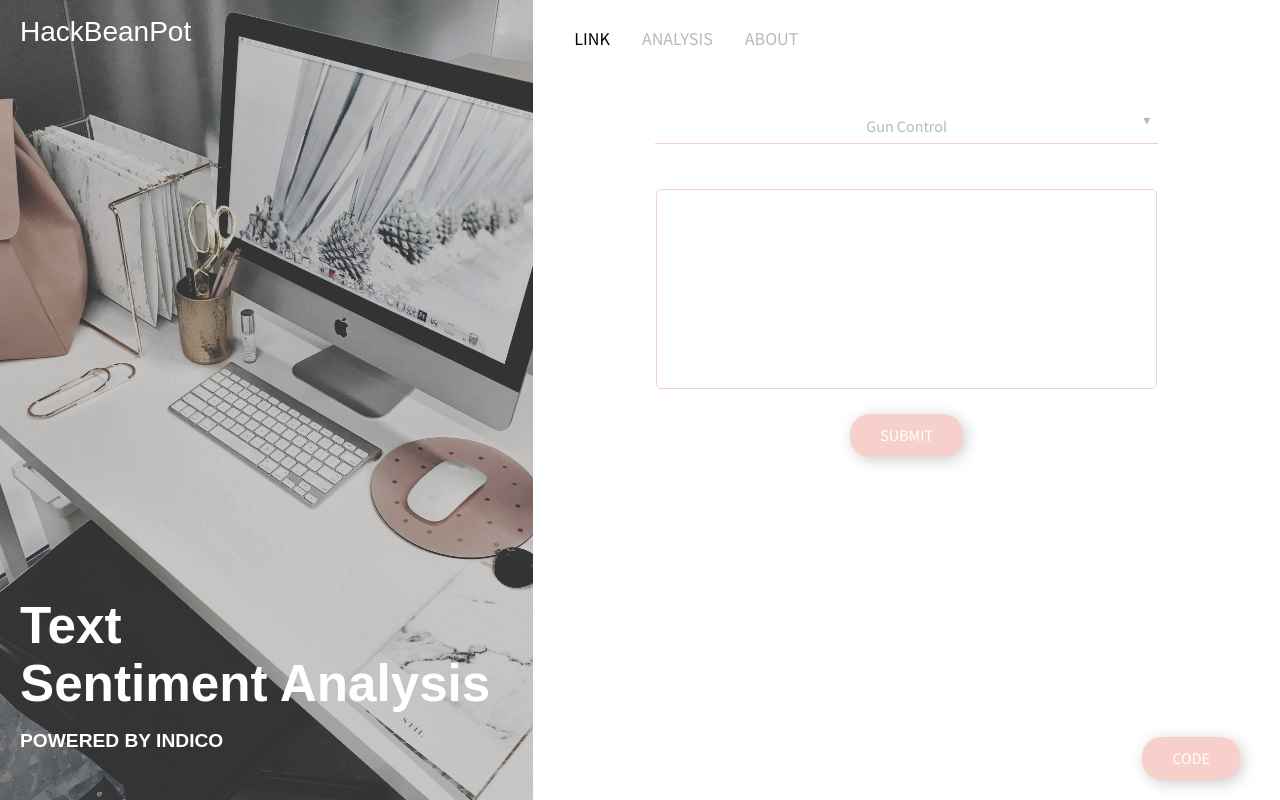
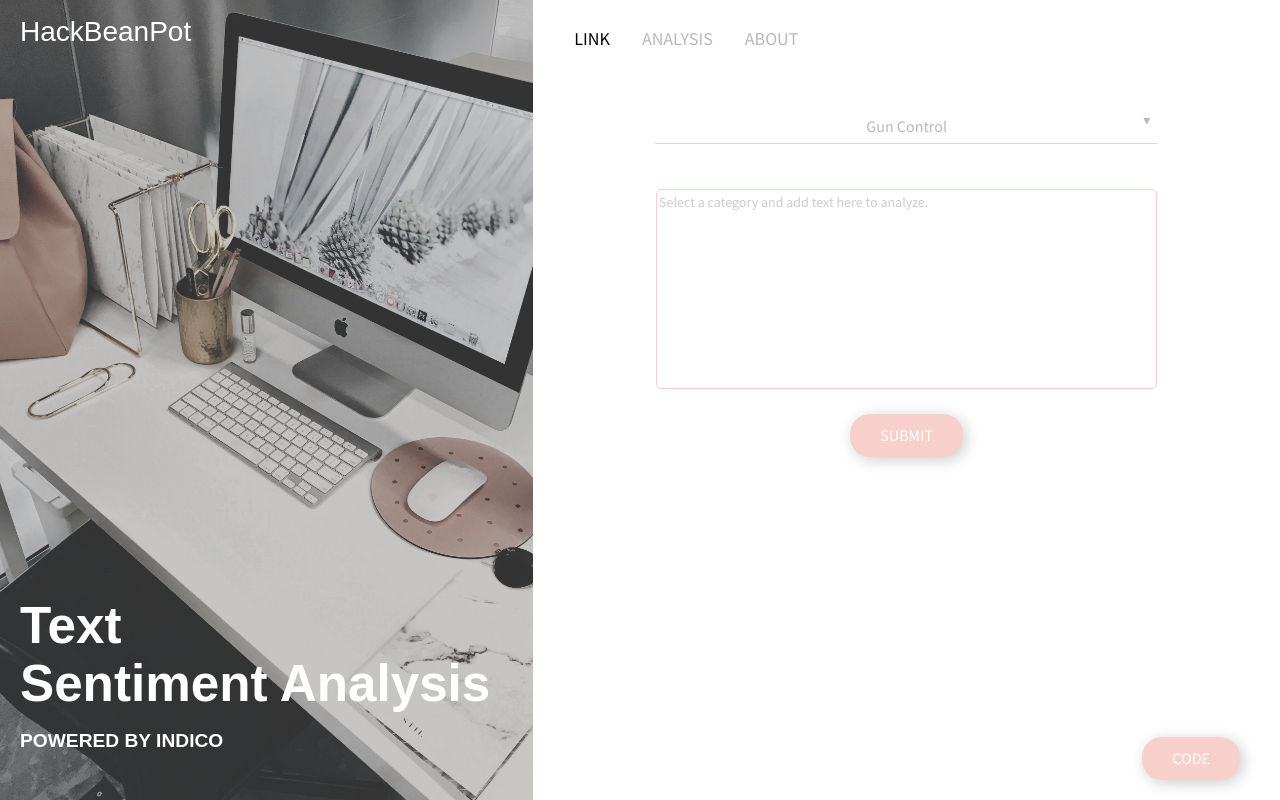
Before and after one commit to crystalrhee/hackbeanpot, a Flask app: page /predict in a window 1280 px wide. Run offline with Flask 2, Linux system fonts and the light colour scheme; parts of the project's set-up code (start-up, migrations or seed data) failed here and were passed over; some libraries are stand-ins or nearby versions; some web fonts are replaced.

Commit message:
minor styling updates

```diff
--- a/static/css/custom.css
+++ b/static/css/custom.css
@@ -136,6 +136,10 @@ textarea {
     -moz-transition: all ease-out 0.3s;
     -o-transition: all ease-out 0.3s;
     transition: all ease-out 0.3s;
+}
+
+textarea::placeholder {
+  color: #ccc;
 }
 
 textarea:focus, textarea:hover {
--- a/static/js/sitewide.js
+++ b/static/js/sitewide.js
@@ -1,16 +1,10 @@
 $(window).on("load",function(){
 	$(".loader").fadeOut("slow");;
+	$('.text-input textarea').attr('placeholder','Select a category and add text here to analyze.');
 });
 
 $(function() {
 	$('.text-input textarea').prop('required',true);
-});
-
-$(function() {
-	$('.input.submit input').click(function() {
-		e.preventDefault();
-		$location.hash() = '#analysis'
-	});
 });
 
 $(function() {
```
